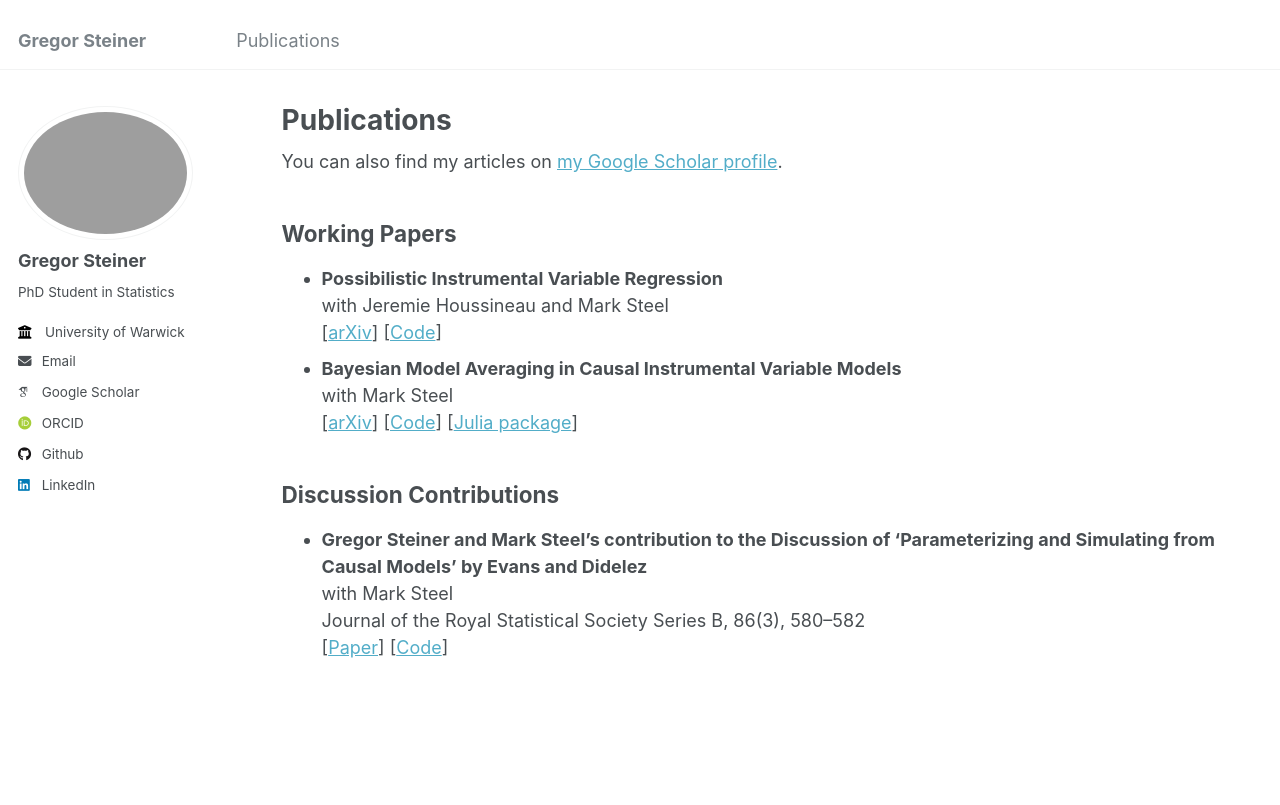
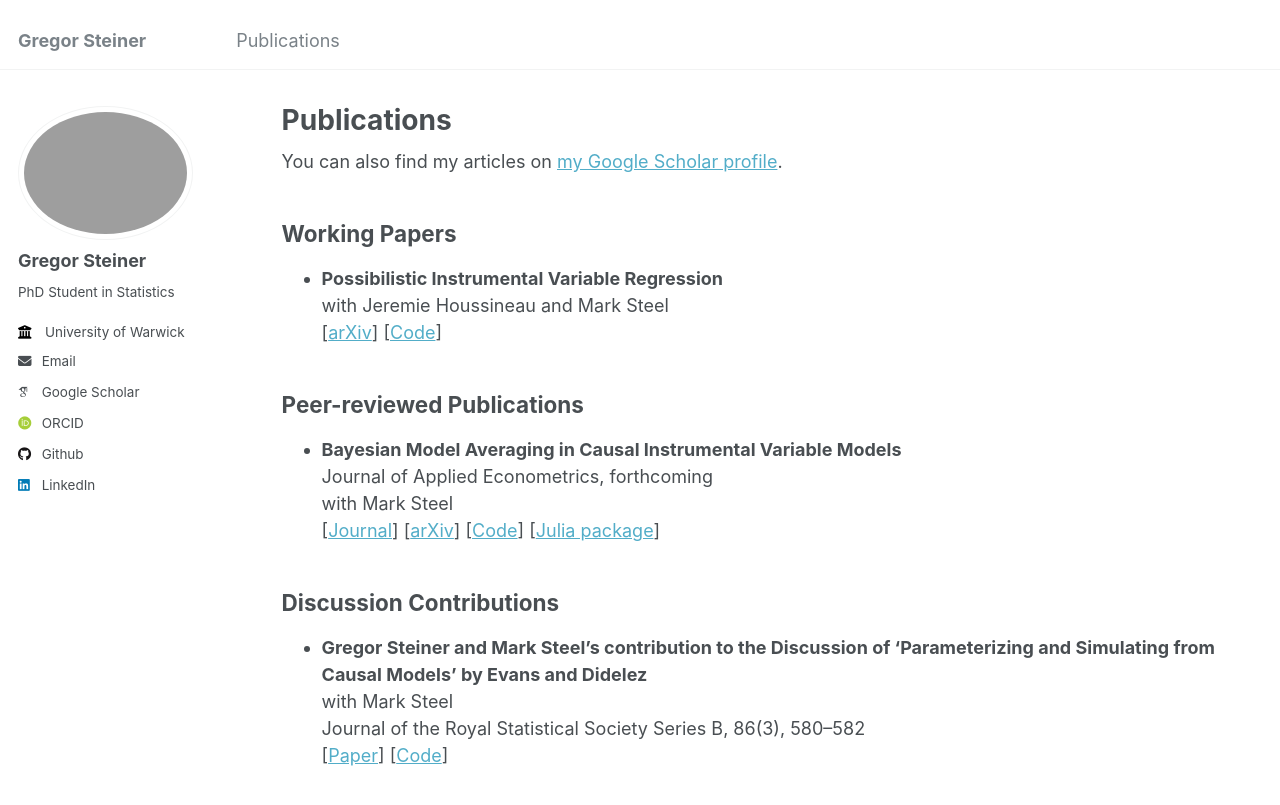
Before and after one commit to gregorsteiner/gregorsteiner.github.io, a Jekyll site: the page built from _pages/publications.md, in a window 1280 px wide and 985 px high. Shown: the top 805 px of the window. Built offline with Jekyll 4.4.1, drawn with Linux system fonts in a browser that asks for light colours; some web fonts are replaced.

Commit message:
Updated publications

```diff
--- a/_pages/publications.md
+++ b/_pages/publications.md
@@ -14,9 +14,13 @@ author_profile: true
 * **Possibilistic Instrumental Variable Regression**
   with Jeremie Houssineau and Mark Steel
   [[arXiv](https://arxiv.org/abs/2511.16029)] [[Code](https://github.com/gregorsteiner/PossibilisticIV)]
+
+## Peer-reviewed Publications
+
 * **Bayesian Model Averaging in Causal Instrumental Variable Models**
+  Journal of Applied Econometrics, forthcoming
   with Mark Steel
-  [[arXiv](https://arxiv.org/abs/2504.13520)] [[Code](https://github.com/gregorsteiner/gIVBMA-Code)] [[Julia package](https://github.com/gregorsteiner/gIVBMA.jl)]
+  [[Journal](https://doi.org/10.1002/jae.70070)] [[arXiv](https://arxiv.org/abs/2504.13520)] [[Code](https://github.com/gregorsteiner/gIVBMA-Code)] [[Julia package](https://github.com/gregorsteiner/gIVBMA.jl)]
 
 ## Discussion Contributions
 
```
